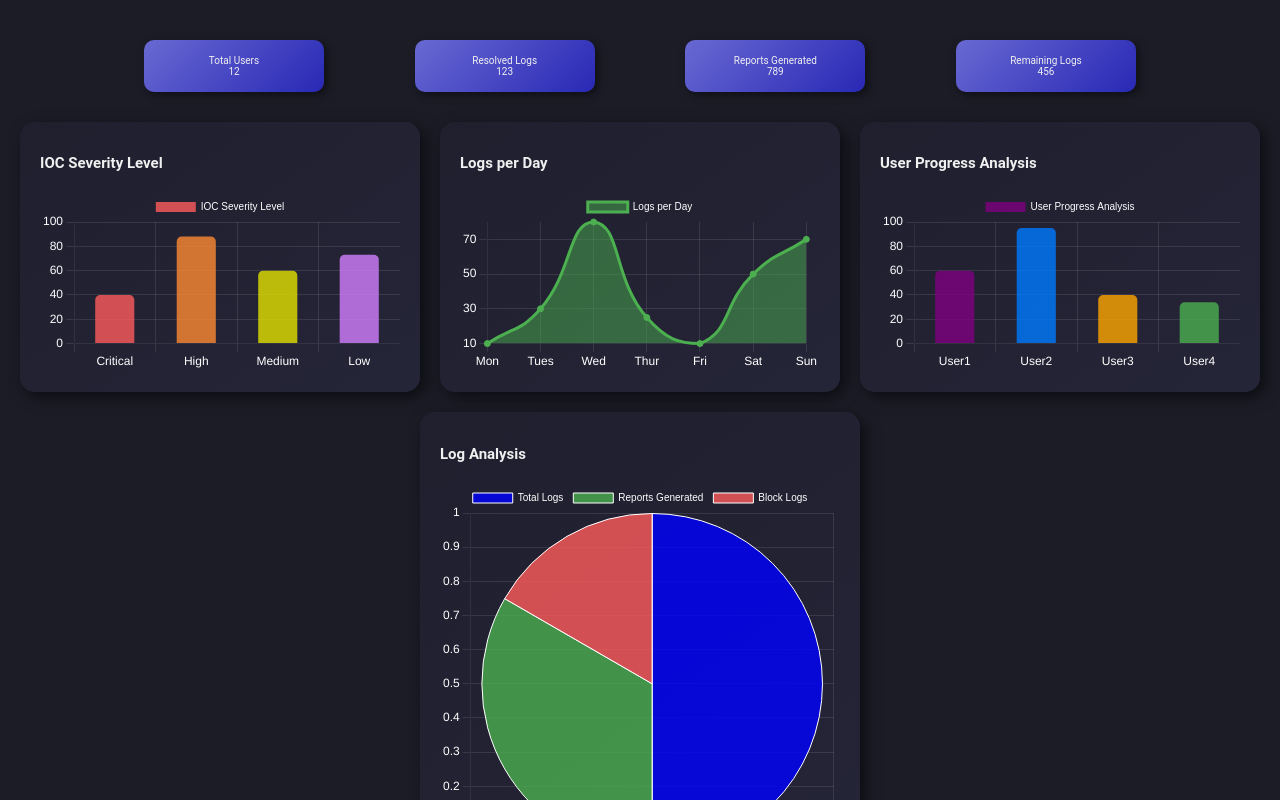
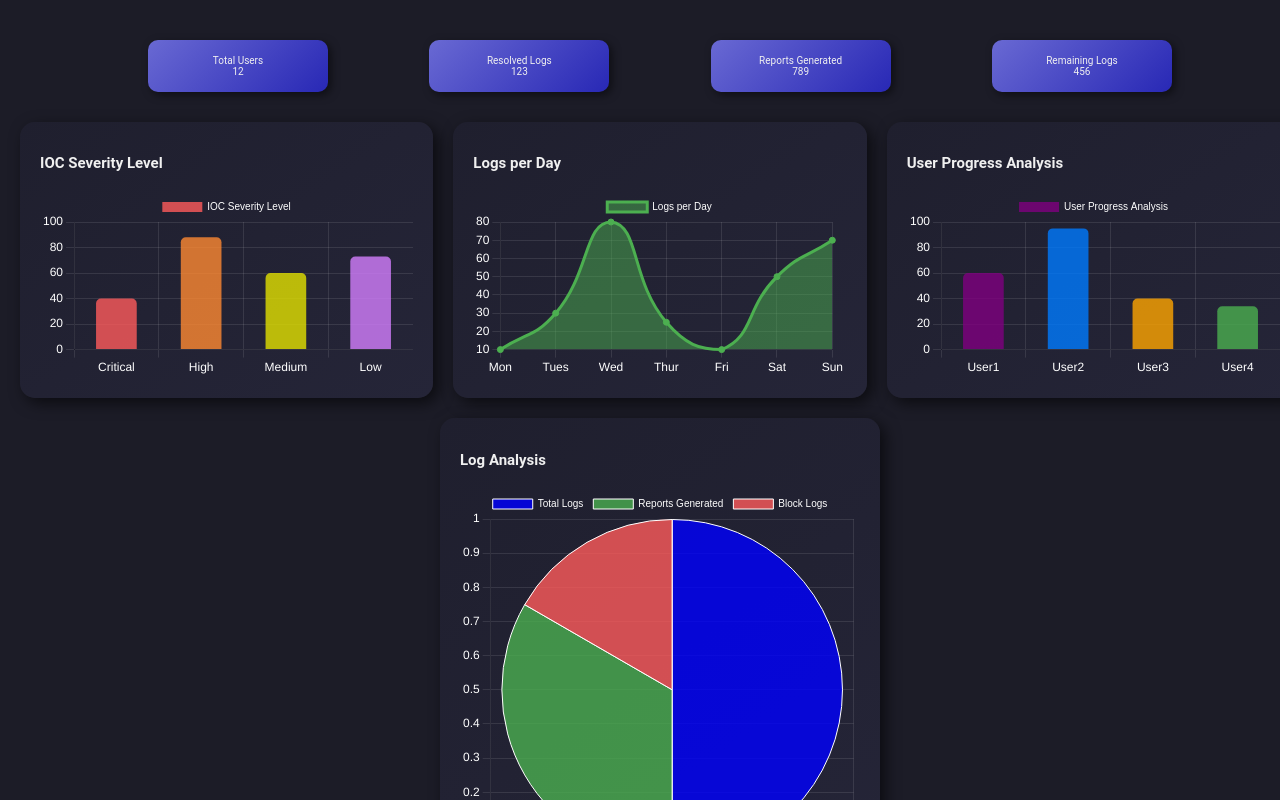
Before and after one commit to qiratsaleem/ccti, a React (Create React App) app in the folder ccti-app/: page /admin-dashboard in a window 1280 px wide. Shown: the top 800 px of the page. Built offline with nearby package versions, Linux system fonts and the light colour scheme.

Commit message:
updated code

```diff
--- a/ccti-app/src/components/AddUser.css
+++ b/ccti-app/src/components/AddUser.css
@@ -9,6 +9,7 @@ body, html {
     display: flex;
     flex-direction: column;
     align-items: center;
+    min-height: 100vh;
 }
 
 .add-user-page {
--- a/ccti-app/src/components/AdminDashboard.css
+++ b/ccti-app/src/components/AdminDashboard.css
@@ -6,6 +6,8 @@
   display: flex;
   flex-direction: column;
   align-items: center;
+  min-height: 100vh;
+  width: 100%;
 }
 
 header {
--- a/ccti-app/src/components/DetailDisplay.css
+++ b/ccti-app/src/components/DetailDisplay.css
@@ -8,6 +8,7 @@
     align-items: center;
     width: 100%;
     box-sizing: border-box;
+    min-height: 100vh;
 }
 
 .details-page {
--- a/ccti-app/src/components/Login.css
+++ b/ccti-app/src/components/Login.css
@@ -6,7 +6,7 @@
     align-items: center;
     justify-content: center;
     min-height: 100vh;
-    width: 150%; /* Make container span the full width */
+    width: 100%; /* Make container span the full width */
     background-color: #1d1f30;
     color: #ffffff;
     padding: 0px 50px;
--- a/ccti-app/src/components/ReportPage.css
+++ b/ccti-app/src/components/ReportPage.css
@@ -9,6 +9,7 @@
     position: relative;
     width: 100%;
     box-sizing: border-box;
+    min-height: 100vh;
 }
 .back-button {
     font-size: 1.2em;
```
